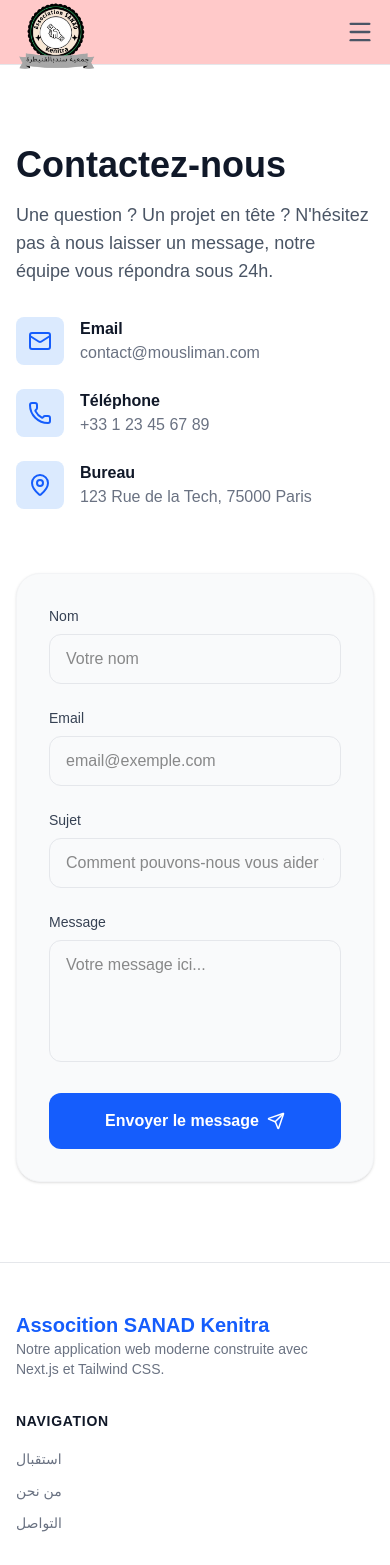
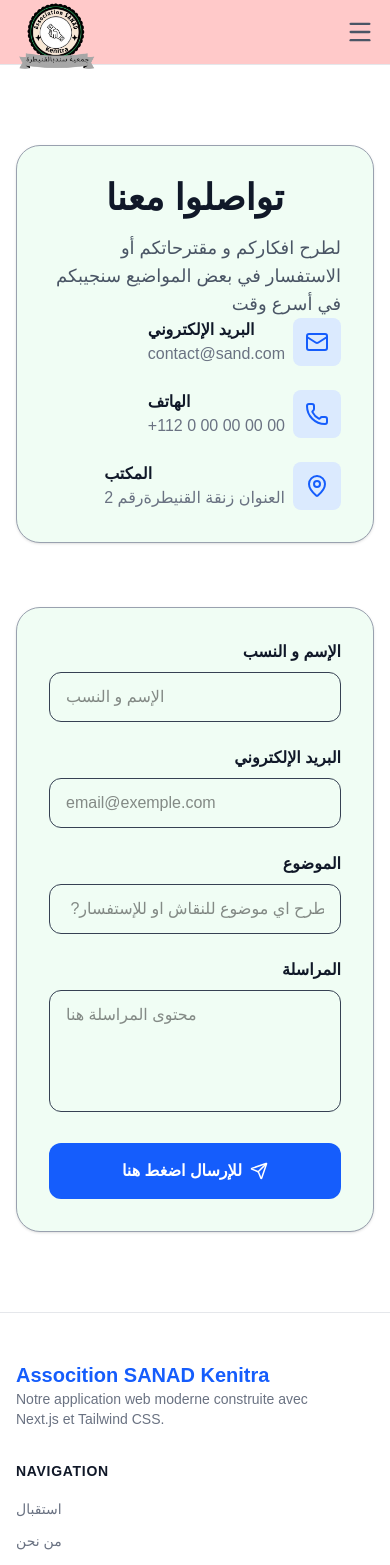
Before and after one commit to Mousl65/mousliman, a Next.js app: page /contact in a window 390 px wide. Shown: the top 1565 px of the page. Built offline with nearby package versions, Linux system fonts and the light colour scheme; no server answers.

Commit message:
Correction finale lien mobile

```diff
--- a/app/about/page.tsx
+++ b/app/about/page.tsx
@@ -7,7 +7,7 @@ export default function AboutPage() {
 
       {/* --- SECTION EN-TÊTE --- */}
 
-      <section className="bg-blue-600 py-20 px-4 text-white mt-4">
+      <section className="bg-blue-600 py-20 px-4 text-white m-4  rounded-[3rem] overflow-hidden shadow-2xl ">
       <FadeIn>
 
         <div className="max-w-7xl mx-auto text-center">
@@ -23,7 +23,8 @@ export default function AboutPage() {
       <FadeIn delay={0.2}>
 
       <section className="py-20 px-5 bg-white">
-        <div className="max-w-7xl mx-auto grid grid-cols-1 gap-6 md:grid-cols-2 gap-2">
+        <div className="max-w-7xl mx-auto flex flex-col-reverse md:flex-row gap-8">
+
           <div className="max-w-4xl mx-auto px-4 order-2  bg-blue-700 rounded-[3rem] p-12 text-center text-white relative overflow-hidden shadow-2xl">
           <h2 className="text-4xl md:text-6xl font-bold mb-6">أهداف جمعية سند </h2>
             <p className="text-white text-2xl leading-relaxed">
@@ -46,13 +47,15 @@ export default function AboutPage() {
               </li>
             </ul>
           </div>
-           </div>
 
+          </div>
           {/* Image de remplacement / Placeholder stylisé */}
-          <div className="bg-green-300 w-100 rounded-3xl h-80 flex items-center justify-center border-2 border-dashed border-red-200">
+
+          <div className="bg-green-300 w-100 rounded-3xl h-60 m-4 flex items-center justify-center border-2 border-dashed border-red-200">
             <p className="text-red-600 font-medium uppercase tracking-widest text-2xl">جميعا من اجل تحقيق الأهداف</p>
           </div>
         </div>
+
       </section>
    </FadeIn>
       {/* --- SECTION VALEURS --- */}
--- a/app/contact/page.tsx
+++ b/app/contact/page.tsx
@@ -14,7 +14,7 @@ export default function ContactPage() {
   const formData = new FormData(e.target as HTMLFormElement);
   const data = {
     name: formData.get('name'),
-    email: formData.get('email'),
+    email: formData.get('Email'),
     subject: formData.get('subject'),
     message: formData.get('message'),
   };
@@ -36,68 +36,68 @@ export default function ContactPage() {
         <div className="grid grid-cols-1 md:grid-cols-2 gap-16">
 
           {/* --- COLONNE GAUCHE : INFOS --- */}
-          <div className="space-y-8">
+          <div className="bg-green-50 p-8 rounded-3xl border border-gray-400 shadow-sm">
             <div>
-              <h1 className="text-4xl font-bold text-gray-900 mb-4">Contactez-nous</h1>
-              <p className="text-lg text-gray-600">
-                Une question ? Un projet en tête ? N'hésitez pas à nous laisser un message,
-                notre équipe vous répondra sous 24h.
+              <h1 className="text-4xl text-center font-bold text-gray-900 mb-4">تواصلوا معنا</h1>
+              <p className="text-lg text-right text-gray-600">
+                لطرح افكاركم و مقترحاتكم أو الاستفسار في بعض المواضيع سنجيبكم في أسرع وقت
               </p>
             </div>
 
             <div className="space-y-6">
-              <div className="flex items-start gap-4">
-                <div className="w-12 h-12 bg-blue-100 text-blue-600 rounded-lg flex items-center justify-center shrink-0">
+
+              <div className="flex flex-row-reverse gap-2 ">
+                <div className="w-12 h-12  bg-blue-100 text-blue-600 rounded-lg flex items-center justify-center shrink-0">
                   <Mail size={24} />
                 </div>
                 <div>
-                  <h3 className="font-semibold text-gray-900">Email</h3>
-                  <p className="text-gray-500">contact@mousliman.com</p>
+                  <h3 className="font-semibold text-gray-900">البريد الإلكتروني</h3>
+                  <p className="text-gray-500">contact@sand.com</p>
                 </div>
               </div>
 
-              <div className="flex items-start gap-4">
-                <div className="w-12 h-12 bg-blue-100 text-blue-600 rounded-lg flex items-center justify-center shrink-0">
+              <div className="flex flex-row-reverse gap-2">
+                <div className="w-12 h-12  bg-blue-100 text-blue-600 rounded-lg flex items-center justify-center shrink-0">
                   <Phone size={24} />
                 </div>
                 <div>
-                  <h3 className="font-semibold text-gray-900">Téléphone</h3>
-                  <p className="text-gray-500">+33 1 23 45 67 89</p>
+                  <h3 className="font-semibold text-gray-900">الهاتف</h3>
+                  <p className="text-gray-500">+112 0 00 00 00 00</p>
                 </div>
               </div>
 
-              <div className="flex items-start gap-4">
-                <div className="w-12 h-12 bg-blue-100 text-blue-600 rounded-lg flex items-center justify-center shrink-0">
+              <div className="flex flex-row-reverse gap-2">
+                <div className="w-12 h-12  bg-blue-100 text-blue-600 rounded-lg flex items-center justify-center shrink-0">
                   <MapPin size={24} />
                 </div>
                 <div>
-                  <h3 className="font-semibold text-gray-900">Bureau</h3>
-                  <p className="text-gray-500">123 Rue de la Tech, 75000 Paris</p>
+                  <h3 className="font-semibold text-gray-900">المكتب</h3>
+                  <p className="text-gray-500">العنوان زنقة القنيطرةرقم 2</p>
                 </div>
               </div>
             </div>
           </div>
 
           {/* --- COLONNE DROITE : FORMULAIRE --- */}
-          <div className="bg-gray-50 p-8 rounded-3xl border border-gray-100 shadow-sm">
+          <div className="bg-green-50 p-8 rounded-3xl border border-gray-400 shadow-sm">
             <form onSubmit={handleSubmit} className="space-y-6">
               <div className="grid grid-cols-1 sm:grid-cols-2 gap-6">
                 <div>
-                  <label className="block text-sm font-medium text-gray-700 mb-2">Nom</label>
+                  <label className="block text-right font-bold text-gray-900 mb-2">الإسم و النسب</label>
                   <input
                    name="name"
                     type="text"
-                    className="w-full px-4 py-3 rounded-xl border border-gray-200 focus:ring-2 focus:ring-blue-500 focus:border-transparent outline-none transition-all"
-                    placeholder="Votre nom"
+                    className="w-full px-4 py-3 rounded-xl border border-gray-700 focus:ring-2 focus:ring-blue-500 focus:border-transparent outline-none transition-all"
+                    placeholder="الإسم و النسب"
                     required
                   />
                 </div>
                 <div>
-                  <label className="block text-sm font-medium text-gray-700 mb-2">Email</label>
+                  <label className="block text-right font-bold text-gray-900 mb-2">البريد الإلكتروني</label>
                   <input
                   name="email"
                     type="email"
-                    className="w-full px-4 py-3 rounded-xl border border-gray-200 focus:ring-2 focus:ring-blue-500 focus:border-transparent outline-none transition-all"
+                    className="w-full px-4 py-3 rounded-xl border border-gray-700 focus:ring-2 focus:ring-blue-500 focus:border-transparent outline-none transition-all"
                     placeholder="email@exemple.com"
                     required
                   />
@@ -105,23 +105,23 @@ export default function ContactPage() {
               </div>
 
               <div>
-                <label className="block text-sm font-medium text-gray-700 mb-2">Sujet</label>
+                <label className="block text-right font-bold text-gray-900 mb-2">الموضوع</label>
                 <input
                 name="subject"
                   type="text"
-                  className="w-full px-4 py-3 rounded-xl border border-gray-200 focus:ring-2 focus:ring-blue-500 focus:border-transparent outline-none transition-all"
-                  placeholder="Comment pouvons-nous vous aider ?"
+                  className="w-full px-4 py-3 rounded-xl border border-gray-700 focus:ring-2 focus:ring-blue-500 focus:border-transparent outline-none transition-all"
+                  placeholder=" ?طرح اي موضوع للنقاش او للإستفسار"
                   required
                 />
               </div>
 
               <div>
-                <label className="block text-sm font-medium text-gray-700 mb-2">Message</label>
+                <label className="block text-right font-bold text-gray-900 mb-2">المراسلة</label>
                 <textarea
                  name="message"
                   rows={4}
-                  className="w-full px-4 py-3 rounded-xl border border-gray-200 focus:ring-2 focus:ring-blue-500 focus:border-transparent outline-none transition-all resize-none"
-                  placeholder="Votre message ici..."
+                  className="w-full px-4 py-3 rounded-xl border border-gray-700 focus:ring-2 focus:ring-blue-500 focus:border-transparent outline-none transition-all resize-none"
+                  placeholder="محتوى المراسلة هنا  "
                   required
                 ></textarea>
               </div>
@@ -130,7 +130,7 @@ export default function ContactPage() {
                 type="submit"
                 className="w-full py-4 bg-blue-600 text-white font-bold rounded-xl hover:bg-blue-700 transition-colors flex items-center justify-center gap-2"
               >
-                Envoyer le message <Send size={18} />
+                للإرسال اضغط هنا <Send size={18} />
               </button>
 
               {status && (
```
